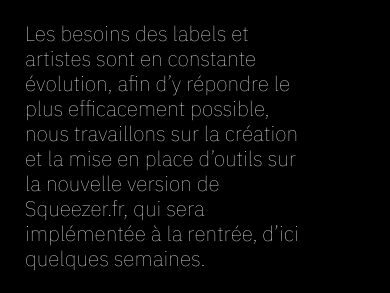
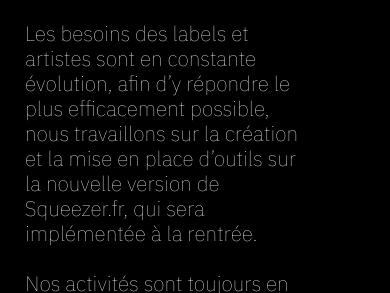
Before and after one commit to Kairos-Club/Squeezer, a plain HTML site: page index.html in a window 390 px wide. Shown: the part 404-697 px from the top of the page. Drawn offline with Linux system fonts and the light colour scheme.

Commit message:
Update 👀

```diff
--- a/index.html
+++ b/index.html
@@ -61,7 +61,7 @@ You will find that we listen closely to our clients' needs and offer high qualit
                     Les besoins des labels et artistes sont en constante évolution,
                     afin d’y répondre le plus efficacement possible, nous travaillons
                     sur la création et la mise en place d’outils sur la nouvelle version de
-                    Squeezer.fr, qui sera implémentée à la rentrée, d’ici quelques semaines.</p>
+                    Squeezer.fr, qui sera implémentée à la rentrée.</p>
 
                 <p>Nos activités sont toujours en cours, n’hésitez pas à nous contacter pour toute demande de devis ou requête.</p>
 
--- a/theme/sass/style.scss
+++ b/theme/sass/style.scss
@@ -202,7 +202,7 @@ small {
   main {
     .col {
       width: 100%;
-      padding: 0 $door-size*3 0 $door-size;
+      padding: 0 $door-size*3 $door-size $door-size;
     }
   }
 }
```
Also changed, not shown: theme/css/main.css.
